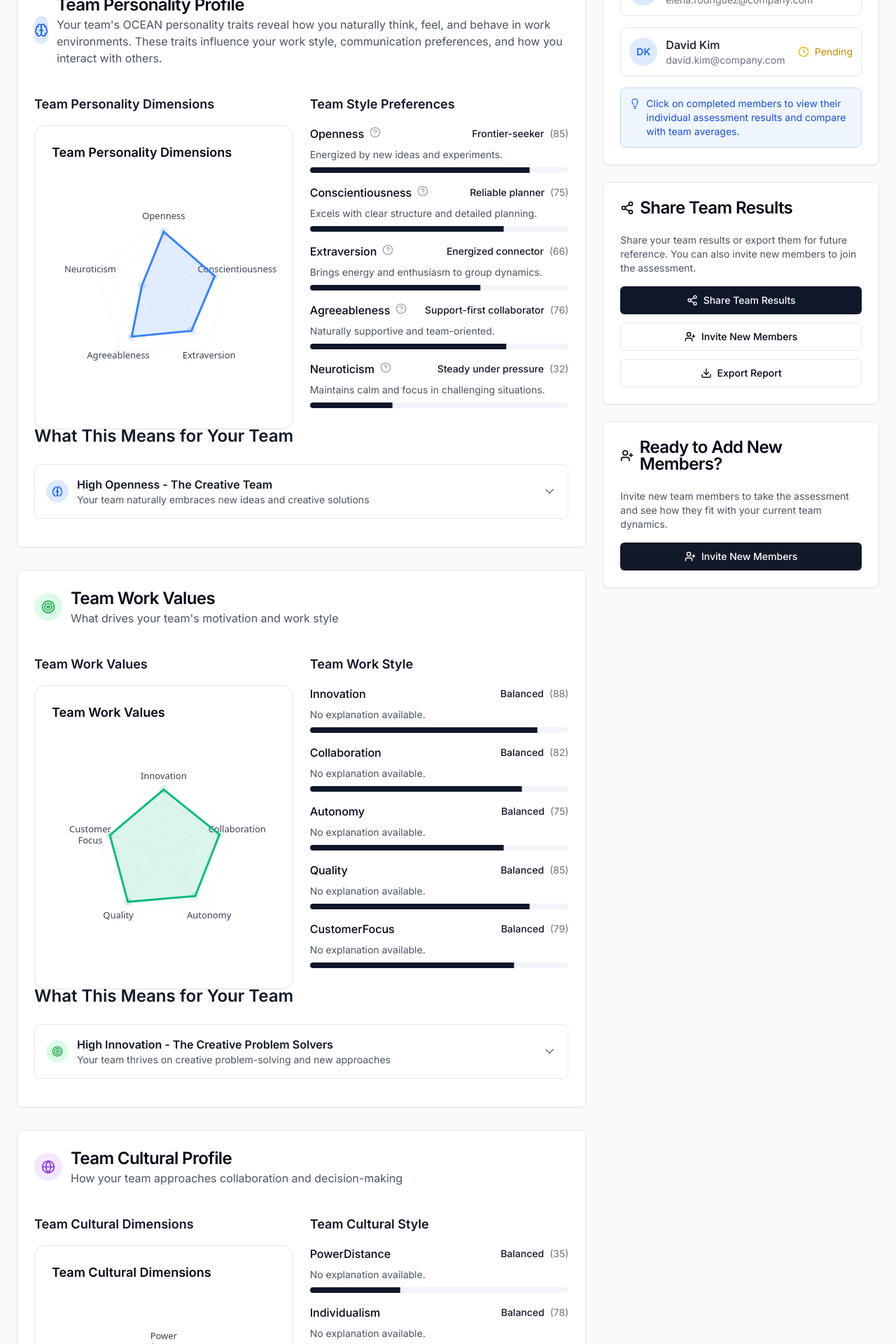
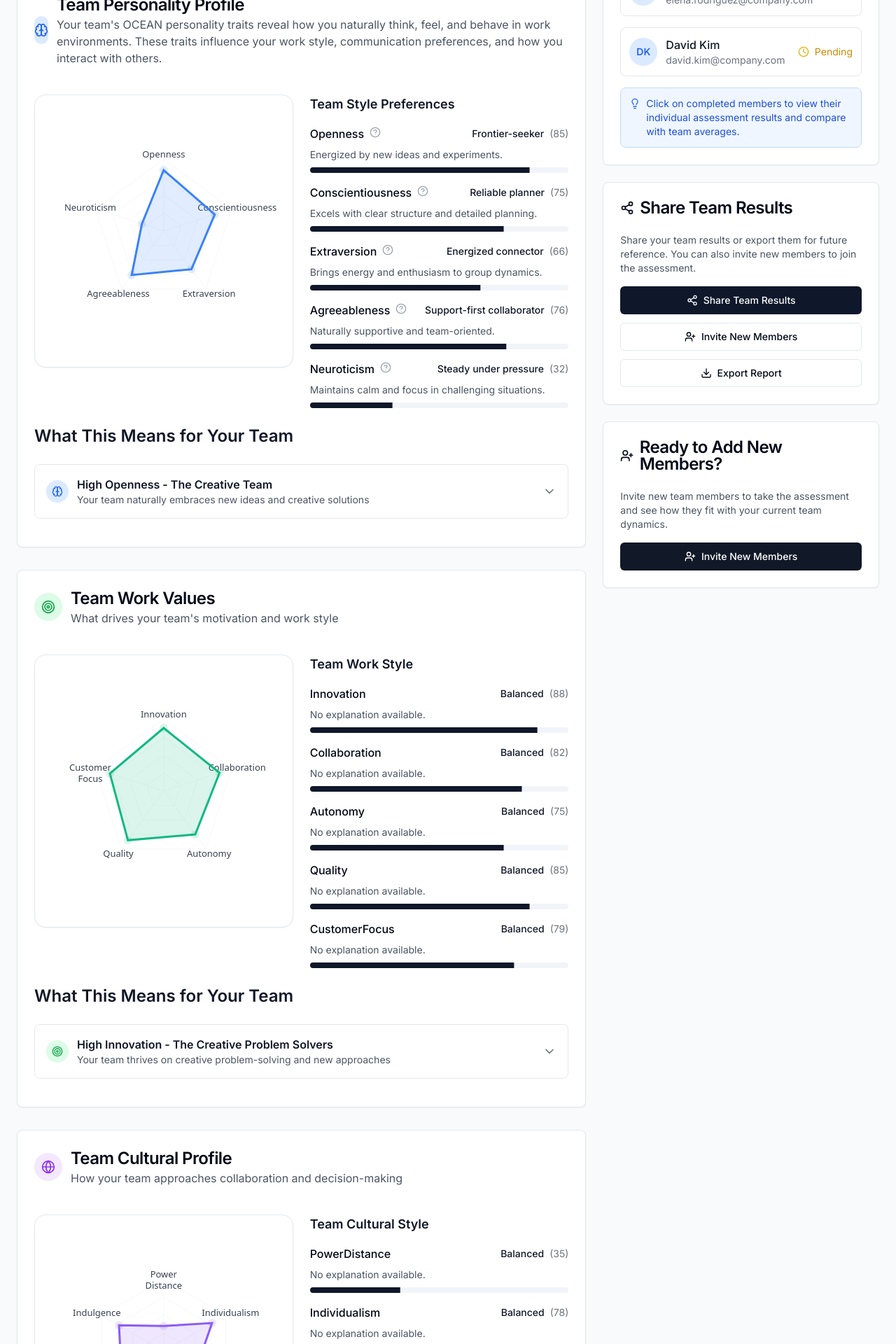
Before and after one commit to Eldon-buzink/culture_tool, a Next.js app: page /demo-team-dashboard-hybrid in a window 1280 px wide. Shown: the part 600-2520 px from the top of the page at 70% size. Built offline with nearby package versions, Linux system fonts and the light colour scheme.

Commit message:
Remove radar chart titles and borders
- Remove individual titles from radar charts in all sections (OCEAN, Work Values, Cultural Dimensions)
- Set radar chart title prop to empty string to remove chart titles
- Clean up radar chart display for better visual consistency

```diff
--- a/app/demo-team-dashboard-hybrid/page.tsx
+++ b/app/demo-team-dashboard-hybrid/page.tsx
@@ -486,12 +486,11 @@ export default function DemoTeamDashboardHybridPage() {
                     <div className="grid grid-cols-1 md:grid-cols-2 gap-6 items-start">
                       {/* Left: Radar Chart */}
                       <div className="overflow-visible">
-                        <h3 className="text-lg font-semibold mb-4 text-gray-900">Team Personality Dimensions</h3>
                         <div className="w-full h-[400px] overflow-visible">
                           <RadarChart
                             data={demoTeamData.aggregateScores.ocean}
                             color="#3B82F6"
-                            title="Team Personality Dimensions"
+                            title=""
                             size={350}
                           />
                         </div>
@@ -656,12 +655,11 @@ export default function DemoTeamDashboardHybridPage() {
                     <div className="grid grid-cols-1 md:grid-cols-2 gap-6 items-start">
                       {/* Left: Radar Chart */}
                       <div className="overflow-visible">
-                        <h3 className="text-lg font-semibold mb-4 text-gray-900">Team Work Values</h3>
                         <div className="w-full h-[400px] overflow-visible">
                           <RadarChart
                             data={demoTeamData.aggregateScores.values}
                             color="#10B981"
-                            title="Team Work Values"
+                            title=""
                             size={350}
                           />
                         </div>
@@ -802,12 +800,11 @@ export default function DemoTeamDashboardHybridPage() {
                     <div className="grid grid-cols-1 md:grid-cols-2 gap-6 items-start">
                       {/* Left: Radar Chart */}
                       <div className="overflow-visible">
-                        <h3 className="text-lg font-semibold mb-4 text-gray-900">Team Cultural Dimensions</h3>
                         <div className="w-full h-[400px] overflow-visible">
                           <RadarChart
                             data={demoTeamData.aggregateScores.culture}
                             color="#8B5CF6"
-                            title="Team Cultural Dimensions"
+                            title=""
                             size={350}
                           />
                         </div>
```
